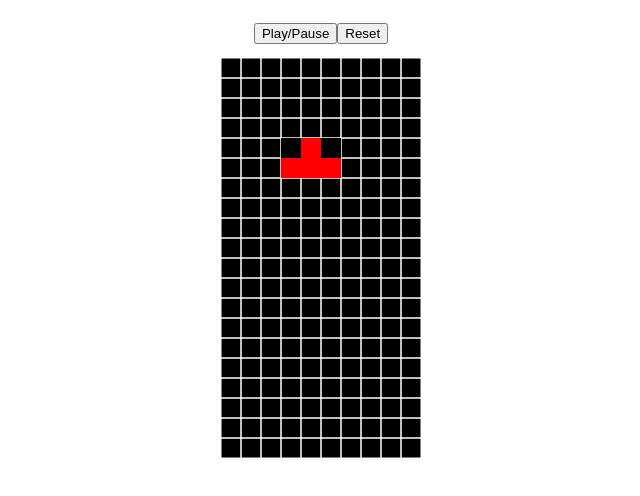
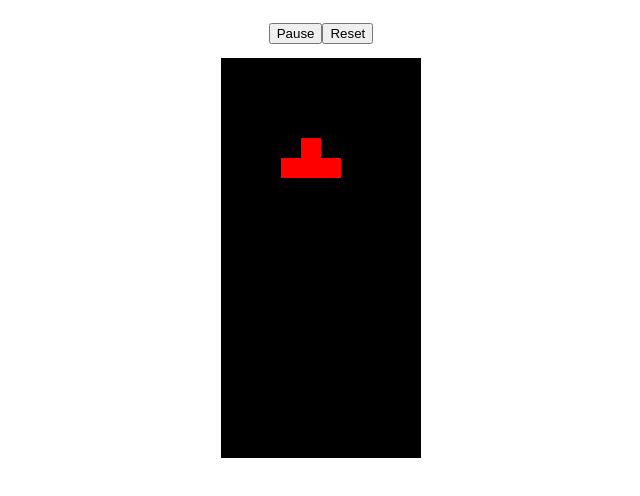
Before and after one commit to silverHub/tetris, a plain HTML site: page index.html in a window 1280 px wide. Shown: the whole page, without its empty margins (319-959 px from the left). Drawn offline with Linux system fonts and the light colour scheme.

Commit message:
new: separated entities & play/pause

```diff
--- /dev/null
+++ b/config.js
@@ -0,0 +1,3 @@
+export const WIDTH = 10;
+export const HEIGHT = 20;
+export const SIZE = 20;
--- /dev/null
+++ b/game.js
@@ -0,0 +1,27 @@
+
+let isGridVisible = false;
+
+function createGame(piece, table) {
+    let animationId = null;
+
+    function tick(delay) {
+        //console.log(`delay`, delay);
+        table.render();
+
+        piece.render();
+        piece.update();
+
+        if (isGridVisible) {
+            table.renderGrid();
+        }
+        animationId = requestAnimationFrame(tick);
+    }
+    const play = () => {
+        animationId = requestAnimationFrame(tick);
+    }
+    const pause = () => {
+        animationId && cancelAnimationFrame(animationId);
+    }
+    return { play, pause };
+}
+export default createGame;
--- a/index.html
+++ b/index.html
@@ -21,11 +21,11 @@
     <![endif]-->
     <div id="elements">
       <div id="controls">
-        <button id="play">Play/Pause</button>
+        <button id="playpause">Pause</button>
         <button id="reset">Reset</button>
       </div>
       <canvas id="game" width="200" height="400"></canvas>
     </div>
-    <script src="index.js" async defer></script>
+    <script src="index.js" type="module"></script>
   </body>
 </html>
--- a/index.js
+++ b/index.js
@@ -1,16 +1,13 @@
-const canvas = document.getElementById("game");
-const ctx = canvas.getContext("2d");
-
-const WIDTH = 10;
-const HEIGHT = 20;
-const SIZE = 20;
-
-let pause = false;
+import createGame from "./game.js";
+import createPiece from "./piece.js";
+import createTable from "./table.js";
 
 // TODO
 // play/pause + reset
 // rotation
 // floor
+
+let pause = false;
 
 document.addEventListener("keydown", ({ key }) => {
   if (key === "ArrowLeft") {
@@ -24,90 +21,34 @@ document.addEventListener("keydown", ({ key }) => {
   }
 });
 
-document.addEventListener("click", ({ target }) => {
-  if (target.id === "play") {
+document.addEventListener("click", (event) => {
+
+  event.preventDefault();
+  const target = event.target;
+
+  if (target.id === "playpause") {
+    if (pause) {
+      // starting game
+      target.innerText = "Pause";
+      game.play();
+    } else {
+      // pausing game
+      target.innerText = "Play";
+      game.pause();
+    }
     pause = !pause;
   }
+
   if (target.id === "reset") {
+    // reset game
   }
 });
 
-function createPiece() {
-  let posX = 3;
-  let posY = 0;
-  let startTime = Date.now();
-  let speed = 1000;
+const canvas = document.getElementById("game");
+const ctx = canvas.getContext("2d");
 
-  const shape = [
-    [0, 1, 0],
-    [1, 1, 1],
-  ];
-  const render = () => {
-    for (const [rowInd, row] of shape.entries()) {
-      for (const [colInd, col] of row.entries()) {
-        ctx.fillStyle = col ? "red" : "black";
-        ctx.fillRect(
-          (posX + colInd) * SIZE,
-          (posY + rowInd) * SIZE,
-          SIZE,
-          SIZE
-        );
-      }
-    }
-  };
-  const update = () => {
-    const now = Date.now();
 
-    if (now - startTime > speed) {
-      if (posY < HEIGHT - shape.length) {
-        posY += 1;
-        console.log(`posY`, posY);
-      }
-      startTime = now;
-    }
-  };
-
-  const moveLeft = () => {
-    posX > 0 ? (posX -= 1) : posX;
-  };
-  const moveRight = () => {
-    posX < WIDTH - shape.length - 1 ? (posX += 1) : posX;
-  };
-  const moveDown = () => {
-    posY += 1;
-  };
-  return { render, update, moveLeft, moveRight, moveDown };
-}
-
-function renderGrid() {
-  ctx.strokeStyle = "white";
-  for (let x = 0; x < WIDTH; x++) {
-    for (let y = 0; y < HEIGHT; y++) {
-      ctx.strokeRect(x * SIZE, y * SIZE, SIZE, SIZE);
-    }
-  }
-}
-function createTable() {
-  const render = () => {
-    ctx.fillStyle = "black";
-    ctx.fillRect(0, 0, SIZE * WIDTH, SIZE * HEIGHT);
-    renderGrid();
-  };
-  return { render };
-}
-
-const piece = createPiece();
-const table = createTable();
-
-function tick(delay) {
-  //console.log(`delay`, delay);
-  table.render();
-
-  piece.render();
-  piece.update(delay);
-
-  if (!pause) {
-    requestAnimationFrame(tick);
-  }
-}
-requestAnimationFrame(tick);
+const piece = createPiece(ctx);
+const table = createTable(ctx);
+const game = createGame(piece, table);
+game.play();
--- /dev/null
+++ b/piece.js
@@ -0,0 +1,50 @@
+
+import {WIDTH, HEIGHT, SIZE} from './config.js';
+
+function createPiece(ctx) {
+    let posX = 3;
+    let posY = 0;
+    let startTime = Date.now();
+    let speed = 1000;
+
+    const shape = [
+        [0, 1, 0],
+        [1, 1, 1],
+    ];
+    const render = () => {
+        for (const [rowInd, row] of shape.entries()) {
+            for (const [colInd, col] of row.entries()) {
+                ctx.fillStyle = col ? "red" : "black";
+                ctx.fillRect(
+                    (posX + colInd) * SIZE,
+                    (posY + rowInd) * SIZE,
+                    SIZE,
+                    SIZE
+                );
+            }
+        }
+    };
+    const update = () => {
+        const now = Date.now();
+
+        if (now - startTime > speed) {
+            if (posY < HEIGHT - shape.length) {
+                posY += 1;
+            }
+            startTime = now;
+        }
+    };
+
+    const moveLeft = () => {
+        posX > 0 ? (posX -= 1) : posX;
+    };
+    const moveRight = () => {
+        posX < WIDTH - shape.length - 1 ? (posX += 1) : posX;
+    };
+    const moveDown = () => {
+        posY += 1;
+    };
+    return { render, update, moveLeft, moveRight, moveDown };
+}
+
+export default createPiece;
--- /dev/null
+++ b/table.js
@@ -0,0 +1,23 @@
+import {WIDTH, HEIGHT, SIZE} from './config.js';
+
+function createTable(ctx) {
+
+
+    const renderGrid = () => {
+        ctx.strokeStyle = "white";
+        for (let x = 0; x < WIDTH; x++) {
+            for (let y = 0; y < HEIGHT; y++) {
+                ctx.strokeRect(x * SIZE, y * SIZE, SIZE, SIZE);
+            }
+        }
+    }
+
+    const render = () => {
+        ctx.fillStyle = "black";
+        ctx.fillRect(0, 0, SIZE * WIDTH, SIZE * HEIGHT);
+    };
+    return { render, renderGrid };
+}
+
+
+export default createTable;
```
